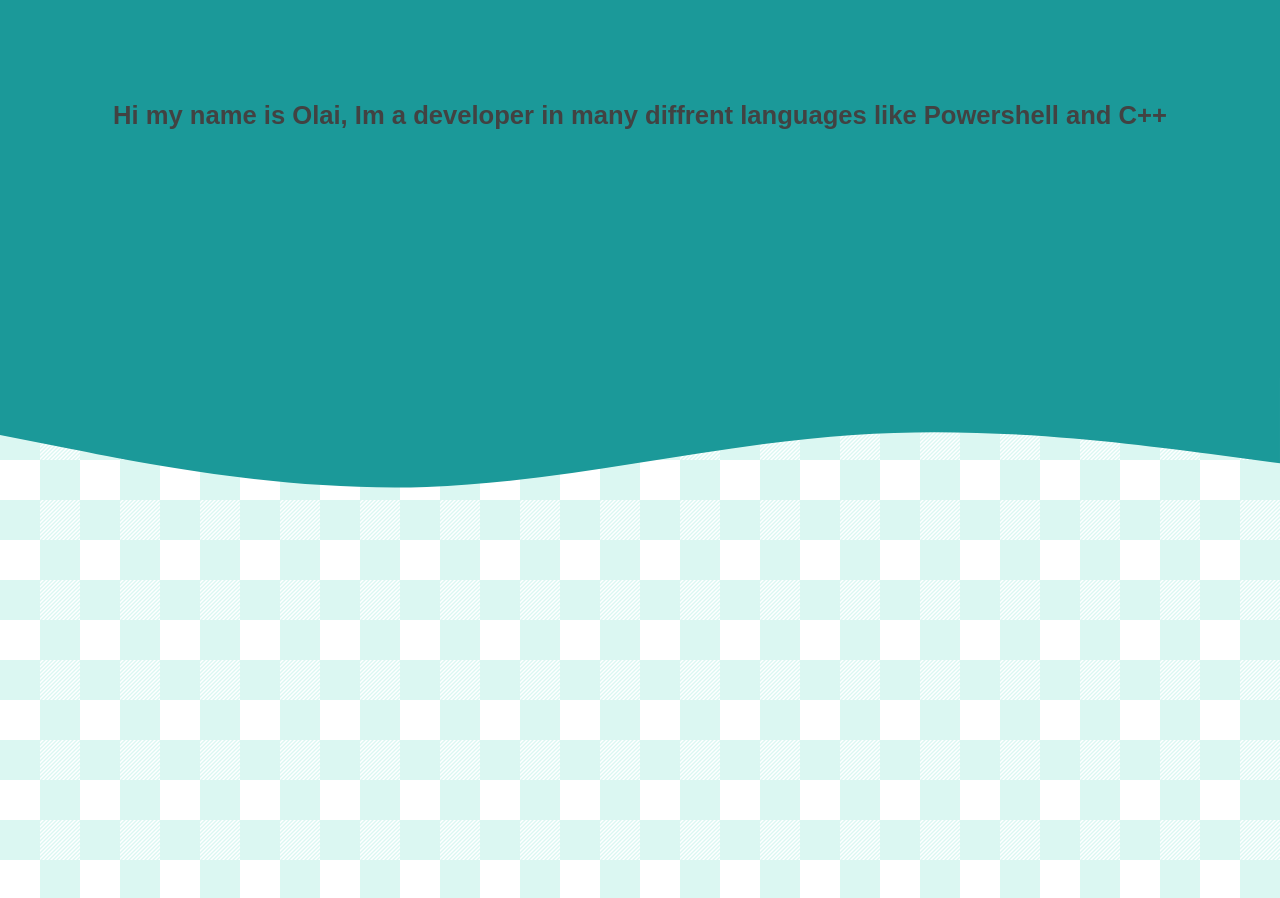
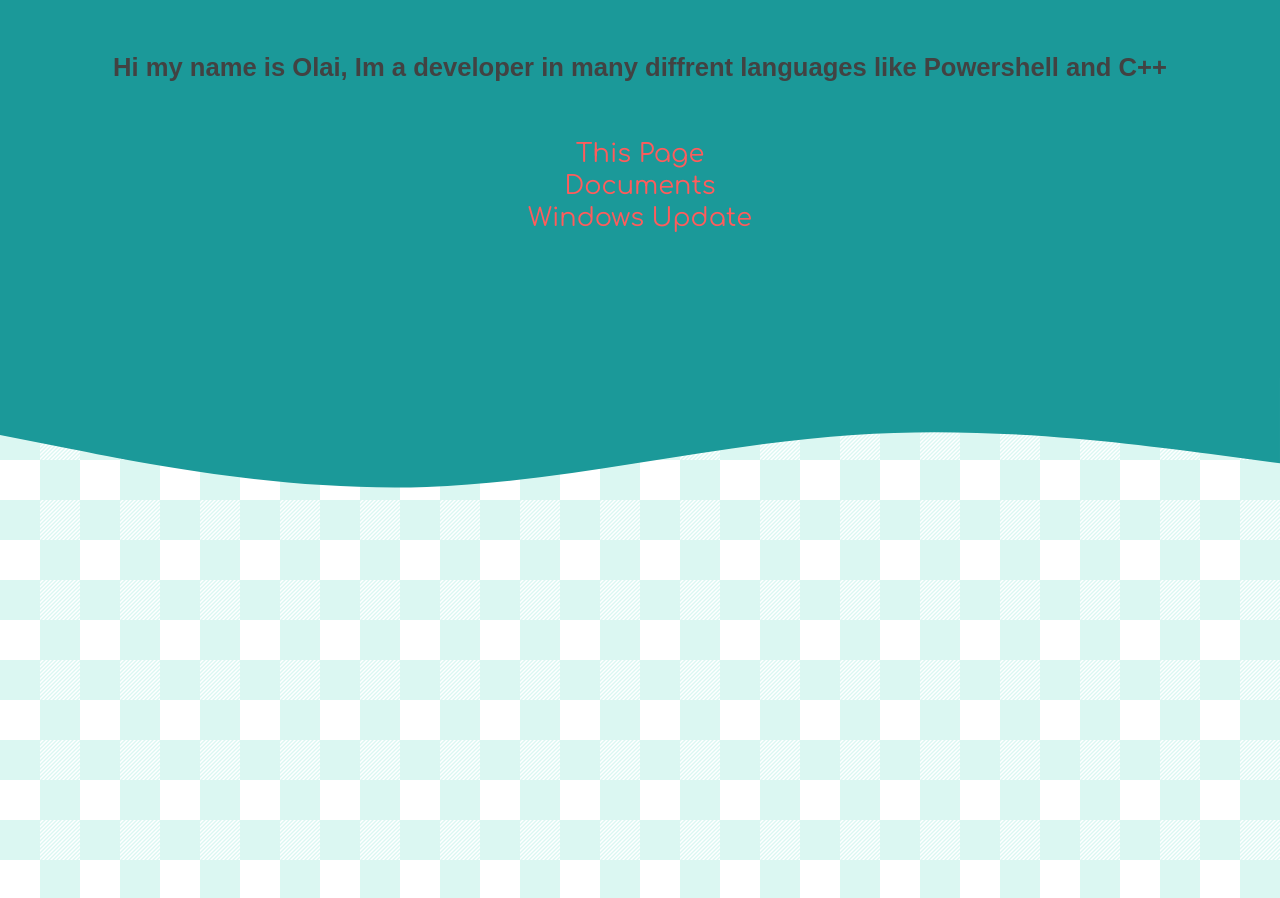
Before and after one commit to OlaYZen/olayzen.github.io, a plain HTML site: page index.html in a window 1280 px wide. Shown: the part 1500-2398 px from the top of the page. Drawn offline with Linux system fonts and the light colour scheme.

Commit message:
Update index.html

```diff
--- a/index.html
+++ b/index.html
@@ -86,6 +86,9 @@
     <section id="about">
       <h4>About Me</h4>
       <h5 class="responsive2" align="center">Hi my name is Olai, Im a developer in many diffrent languages like Powershell and C++</h5>
+      <a href="https://www.olayzen.lol/" target="_blank">This Page</a>
+      <a href="https://docs.olayzen.lol/" target="_blank">Documents</a>
+      <a href="https://wu.olayzen.lol/" target="_blank">Windows Update</a>
       <!--
       <div class="about-container">
         <div class="image-container">
```
